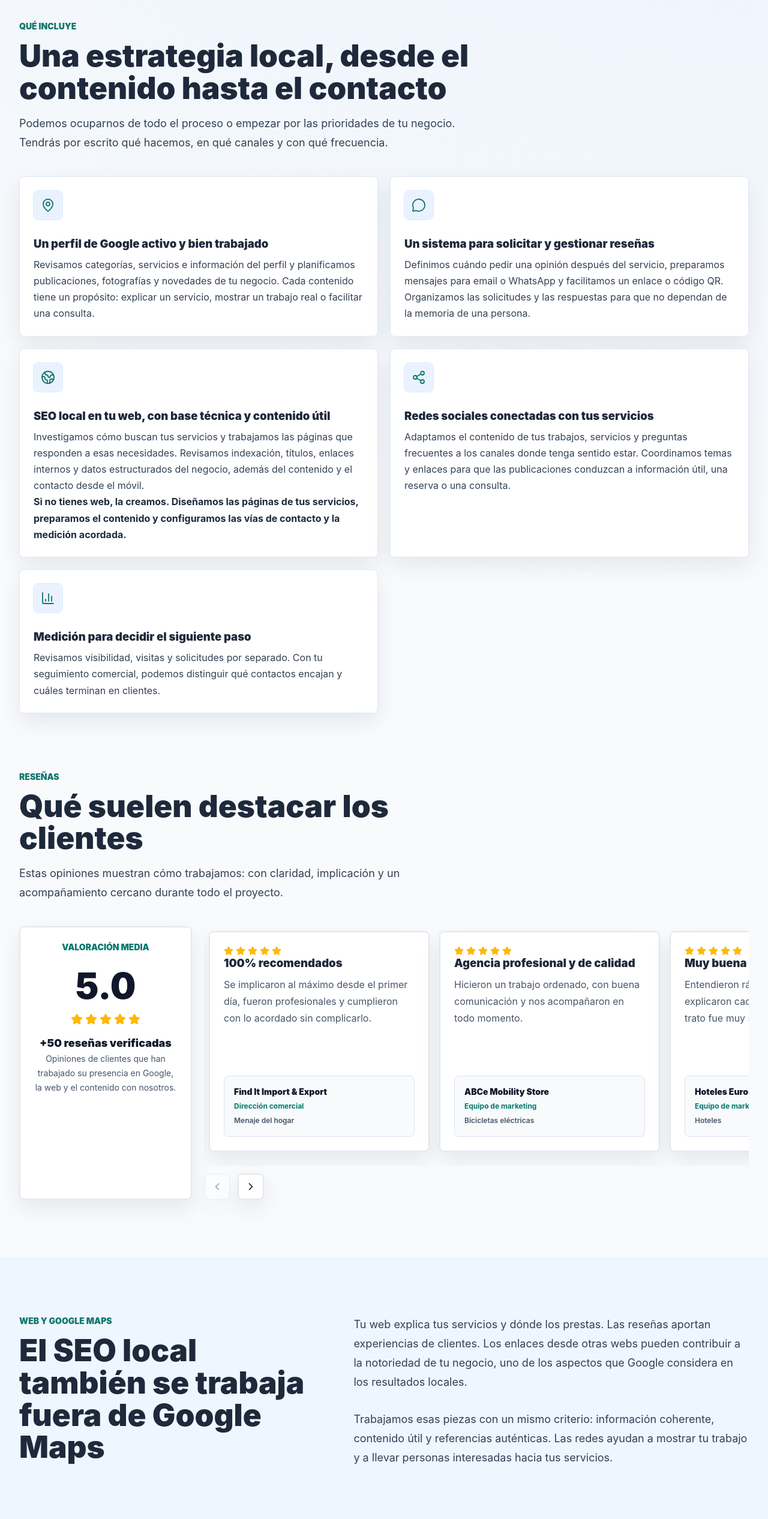
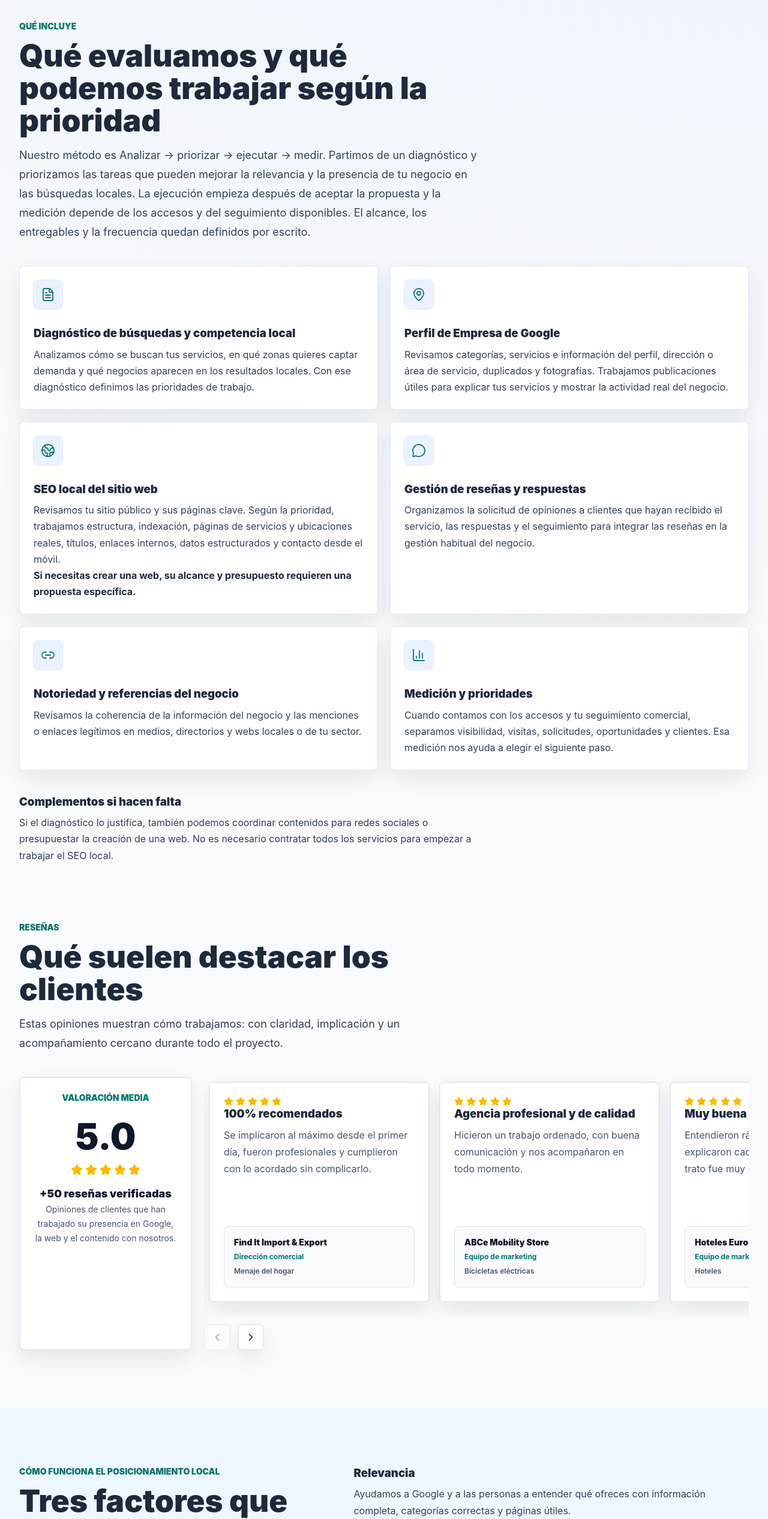
Before and after one commit to specialcowboy69/crecimiento-sin-complicaciones, a Next.js app: page /seo/local in a window 1280 px wide. Shown: the part 1644-4176 px from the top of the page at 60% size. Built offline with nearby package versions, Linux system fonts and the light colour scheme.

Commit message:
feat: explain seo local delivery method

```diff
--- a/app/seo/local/page.tsx
+++ b/app/seo/local/page.tsx
@@ -9,7 +9,6 @@ import {
   Link2,
   MapPin,
   MessageCircle,
-  Share2,
   ShieldCheck,
 } from "lucide-react";
 import { LandingServicesMenu } from "../../components/LandingServicesMenu";
@@ -124,29 +123,34 @@ const localReviewHighlights = [
 
 const workItems = [
   {
-    title: "Un perfil de Google activo y bien trabajado",
-    text: "Revisamos categorías, servicios e información del perfil y planificamos publicaciones, fotografías y novedades de tu negocio. Cada contenido tiene un propósito: explicar un servicio, mostrar un trabajo real o facilitar una consulta.",
+    title: "Diagnóstico de búsquedas y competencia local",
+    text: "Analizamos cómo se buscan tus servicios, en qué zonas quieres captar demanda y qué negocios aparecen en los resultados locales. Con ese diagnóstico definimos las prioridades de trabajo.",
+    icon: FileText,
+  },
+  {
+    title: "Perfil de Empresa de Google",
+    text: "Revisamos categorías, servicios e información del perfil, dirección o área de servicio, duplicados y fotografías. Trabajamos publicaciones útiles para explicar tus servicios y mostrar la actividad real del negocio.",
     icon: MapPin,
   },
   {
-    title: "Un sistema para solicitar y gestionar reseñas",
-    text: "Definimos cuándo pedir una opinión después del servicio, preparamos mensajes para email o WhatsApp y facilitamos un enlace o código QR. Organizamos las solicitudes y las respuestas para que no dependan de la memoria de una persona.",
+    title: "SEO local del sitio web",
+    text: "Revisamos tu sitio público y sus páginas clave. Según la prioridad, trabajamos estructura, indexación, páginas de servicios y ubicaciones reales, títulos, enlaces internos, datos estructurados y contacto desde el móvil.",
+    note: "Si necesitas crear una web, su alcance y presupuesto requieren una propuesta específica.",
+    icon: Globe2,
+  },
+  {
+    title: "Gestión de reseñas y respuestas",
+    text: "Organizamos la solicitud de opiniones a clientes que hayan recibido el servicio, las respuestas y el seguimiento para integrar las reseñas en la gestión habitual del negocio.",
     icon: MessageCircle,
   },
   {
-    title: "SEO local en tu web, con base técnica y contenido útil",
-    text: "Investigamos cómo buscan tus servicios y trabajamos las páginas que responden a esas necesidades. Revisamos indexación, títulos, enlaces internos y datos estructurados del negocio, además del contenido y el contacto desde el móvil.",
-    note: "Si no tienes web, la creamos. Diseñamos las páginas de tus servicios, preparamos el contenido y configuramos las vías de contacto y la medición acordada.",
-    icon: Globe2,
+    title: "Notoriedad y referencias del negocio",
+    text: "Revisamos la coherencia de la información del negocio y las menciones o enlaces legítimos en medios, directorios y webs locales o de tu sector.",
+    icon: Link2,
   },
   {
-    title: "Redes sociales conectadas con tus servicios",
-    text: "Adaptamos el contenido de tus trabajos, servicios y preguntas frecuentes a los canales donde tenga sentido estar. Coordinamos temas y enlaces para que las publicaciones conduzcan a información útil, una reserva o una consulta.",
-    icon: Share2,
-  },
-  {
-    title: "Medición para decidir el siguiente paso",
-    text: "Revisamos visibilidad, visitas y solicitudes por separado. Con tu seguimiento comercial, podemos distinguir qué contactos encajan y cuáles terminan en clientes.",
+    title: "Medición y prioridades",
+    text: "Cuando contamos con los accesos y tu seguimiento comercial, separamos visibilidad, visitas, solicitudes, oportunidades y clientes. Esa medición nos ayuda a elegir el siguiente paso.",
     icon: BarChart3,
   },
 ];
@@ -188,32 +192,32 @@ const process = [
   {
     step: "01",
     title: "Nos cuentas qué negocio tienes",
-    text: "Indica el nombre y la localidad. Puedes añadir tu web, perfil de Google o red social para que revisemos el negocio correcto. No necesitas tener todos los canales creados.",
+    text: "Indica el nombre, la localidad y los servicios que prestas. Puedes añadir tu web o Perfil de Empresa para que revisemos el negocio correcto.",
   },
   {
     step: "02",
     title: "Revisamos y te proponemos prioridades",
-    text: "Te explicamos qué vemos en la revisión inicial y qué servicios interesa impulsar. Si podemos ayudarte, recibirás una propuesta que conecte las tareas de Google, web, reseñas y contenido que necesites.",
+    text: "Te explicamos qué vemos en la revisión inicial y qué servicios interesa impulsar. Si podemos ayudarte, recibirás una propuesta para priorizar el trabajo de perfil, web, reputación y medición, con alcance, entregables y frecuencia por escrito.",
   },
   {
     step: "03",
     title: "Decides y ponemos en marcha lo acordado",
-    text: "Tras aceptar la propuesta, organizamos accesos y materiales y ejecutamos el trabajo. Si hace falta una web, la desarrollamos. En la gestión continua, planificamos contenidos y revisamos prioridades contigo.",
+    text: "La ejecución empieza después de aceptar la propuesta. Organizamos accesos y materiales, ejecutamos las tareas aprobadas y revisamos prioridades contigo. La medición depende de los accesos y del seguimiento comercial disponibles.",
   },
 ];
 
 const budgetItems = [
   {
-    title: "Una propuesta conectada, con tareas concretas",
-    text: "Definimos qué necesita tu perfil, qué contenidos hacen falta, cómo organizar las reseñas y qué conviene trabajar en la web y las redes. No hace falta empezar por todo a la vez.",
+    title: "Una propuesta priorizada, con tareas concretas",
+    text: "Definimos qué necesita tu perfil, qué conviene trabajar en tu sitio web, cómo organizar las reseñas y qué podemos medir. El alcance, los entregables y la frecuencia quedan definidos por escrito.",
   },
   {
     title: "Con tu web actual o con una nueva",
-    text: "Si ya tienes web, revisamos qué aprovechar y qué mejorar. Si no tienes, incluimos su creación en la propuesta, con páginas, funcionalidades y condiciones detalladas.",
+    text: "Si ya tienes web, revisamos qué aprovechar y qué mejorar. Si necesitas una nueva, podemos presupuestar su creación con páginas, funcionalidades y condiciones detalladas en una propuesta específica.",
   },
   {
     title: "Trabajo inicial y gestión continua, claramente definidos",
-    text: "El presupuesto distingue las tareas de puesta en marcha de las que requieren continuidad: publicaciones, gestión de reseñas, contenido social y revisión de resultados.",
+    text: "El presupuesto distingue las tareas de puesta en marcha de las que requieren continuidad: mantenimiento del perfil, gestión de reseñas y revisión de resultados. La creación web y los contenidos para redes sociales se presupuestan como complementos opcionales si hacen falta.",
   },
 ];
 
@@ -251,12 +255,12 @@ const faqs = [
   {
     question: "¿Cómo funciona el sistema de reseñas?",
     answer:
-      "Preparamos una invitación para clientes que hayan recibido el servicio y una forma sencilla de enviarla o acceder a ella. La opinión es libre: no compramos reseñas ni seleccionamos solo a quienes darían una valoración positiva.",
+      "Preparamos una invitación para clientes que hayan recibido el servicio y una forma sencilla de enviarla o acceder a ella. También definimos cómo responder y dar seguimiento para que las opiniones formen parte de la gestión habitual.",
   },
   {
     question: "¿Trabajar la web mejora también mi perfil de Maps?",
     answer:
-      "La web forma parte de la presencia del negocio que trabajamos junto al perfil. No es un traspaso automático de autoridad ni una garantía de posiciones.",
+      "La web y el Perfil de Empresa cumplen funciones distintas dentro de la estrategia local. Trabajamos cada uno según su función y medimos su evolución por separado dentro del alcance acordado.",
   },
   {
     question: "¿Tengo que contratar también redes sociales?",
@@ -315,7 +319,7 @@ const jsonLd = {
       serviceType: "SEO local y gestión del Perfil de Empresa en Google",
       url: pageUrl,
       description:
-        "Perfil de Empresa, contenidos, solicitud de reseñas, SEO de la web y redes sociales coordinados, con creación web cuando haga falta.",
+        "Diagnóstico de búsquedas y competencia local, Perfil de Empresa, SEO del sitio web, gestión de reseñas, notoriedad y medición.",
       provider: { "@id": `${SITE_URL}/#organization` },
       areaServed: { "@type": "Country", name: "España" },
     },
@@ -334,7 +338,7 @@ const jsonLd = {
 export const metadata: Metadata = {
   title: "Agencia SEO local",
   description:
-    "Conectamos Google Maps, reseñas, SEO de tu web y redes sociales. Si no tienes web, la creamos. Solicita tu auditoría gratuita.",
+    "SEO local para Google Maps y las búsquedas de tu zona. Auditoría gratuita del Perfil de Empresa y de las páginas clave de tu sitio público.",
   alternates: {
     canonical: pagePath,
   },
@@ -345,7 +349,7 @@ export const metadata: Metadata = {
   openGraph: {
     title: "Agencia SEO local",
     description:
-      "Google Maps, reseñas, SEO de tu web y redes sociales con una misma estrategia de captación.",
+      "Trabajamos tu Perfil de Empresa y el SEO de tu web según tus servicios, tu competencia y la zona donde atiendes.",
     url: pagePath,
     siteName: "Crecimiento sin complicaciones",
     locale: "es_ES",
@@ -517,10 +521,10 @@ export default function LocalSeoPage() {
             <div className="max-w-3xl">
               <p className="mb-3 text-sm font-black uppercase tracking-normal text-blue-400">Qué incluye</p>
               <h2 id="includes-title" className="text-3xl font-black text-slate-900 sm:text-4xl">
-                Una estrategia local, desde el contenido hasta el contacto
+                Qué evaluamos y qué podemos trabajar según la prioridad
               </h2>
               <p className={`mt-4 text-lg leading-8 text-slate-300 ${styles.intro}`}>
-                Podemos ocuparnos de todo el proceso o empezar por las prioridades de tu negocio. Tendrás por escrito qué hacemos, en qué canales y con qué frecuencia.
+                Nuestro método es Analizar → priorizar → ejecutar → medir. Partimos de un diagnóstico y priorizamos las tareas que pueden mejorar la relevancia y la presencia de tu negocio en las búsquedas locales. La ejecución empieza después de aceptar la propuesta y la medición depende de los accesos y del seguimiento disponibles. El alcance, los entregables y la frecuencia quedan definidos por escrito.
               </p>
             </div>
             <div className="mt-10 grid gap-5 md:grid-cols-2">
@@ -534,6 +538,12 @@ export default function LocalSeoPage() {
                   {item.note ? <p className={`mt-4 font-bold text-slate-900 ${styles.emphasis}`}>{item.note}</p> : null}
                 </article>
               ))}
+            </div>
+            <div className="mt-10 max-w-3xl">
+              <h3 className="text-xl font-black text-slate-900">Complementos si hacen falta</h3>
+              <p className={`mt-3 text-slate-300 ${styles.body}`}>
+                Si el diagnóstico lo justifica, también podemos coordinar contenidos para redes sociales o presupuestar la creación de una web. No es necesario contratar todos los servicios para empezar a trabajar el SEO local.
+              </p>
             </div>
           </section>
 
@@ -553,18 +563,25 @@ export default function LocalSeoPage() {
           <section className="bg-slate-900 px-4 py-16 sm:px-6 lg:px-8 lg:py-24" aria-labelledby="maps-web-title">
             <div className="mx-auto grid max-w-7xl gap-10 lg:grid-cols-[0.88fr_1.12fr]">
               <div>
-                <p className="mb-3 text-sm font-black uppercase tracking-normal text-blue-400">Web y Google Maps</p>
+                <p className="mb-3 text-sm font-black uppercase tracking-normal text-blue-400">Cómo funciona el posicionamiento local</p>
                 <h2 id="maps-web-title" className="text-3xl font-black text-slate-900 sm:text-4xl">
-                  El SEO local también se trabaja fuera de Google Maps
+                  Tres factores que condicionan los resultados locales
                 </h2>
               </div>
               <div className="grid gap-5 text-lg leading-8 text-slate-300">
-                <p className={styles.intro}>
-                  Tu web explica tus servicios y dónde los prestas. Las reseñas aportan experiencias de clientes. Los enlaces desde otras webs pueden contribuir a la notoriedad de tu negocio, uno de los aspectos que Google considera en los resultados locales.
-                </p>
-                <p className={styles.intro}>
-                  Trabajamos esas piezas con un mismo criterio: información coherente, contenido útil y referencias auténticas. Las redes ayudan a mostrar tu trabajo y a llevar personas interesadas hacia tus servicios.
-                </p>
+                <div>
+                  <h3 className="text-xl font-black text-slate-900">Relevancia</h3>
+                  <p className={`mt-3 ${styles.body}`}>Ayudamos a Google y a las personas a entender qué ofreces con información completa, categorías correctas y páginas útiles.</p>
+                </div>
+                <div>
+                  <h3 className="text-xl font-black text-slate-900">Distancia</h3>
+                  <p className={`mt-3 ${styles.body}`}>Analizamos cómo cambia tu visibilidad según dónde busca el usuario y nos centramos en las zonas que tu negocio atiende realmente.</p>
+                </div>
+                <div>
+                  <h3 className="text-xl font-black text-slate-900">Prominencia</h3>
+                  <p className={`mt-3 ${styles.body}`}>Trabajamos la reputación, las reseñas y las referencias relevantes del negocio en la web y en su sector.</p>
+                </div>
+                <p className={styles.intro}>La web, el perfil y las reseñas aportan señales distintas. Las trabajamos de forma coordinada para reforzar la relevancia, la confianza y la visibilidad local, y medimos su evolución por separado.</p>
               </div>
             </div>
           </section>
@@ -630,7 +647,7 @@ export default function LocalSeoPage() {
               <div className="max-w-3xl">
                 <p className="mb-3 text-sm font-black uppercase tracking-normal text-blue-400">Proceso</p>
                 <h2 id="process-title" className="text-3xl font-black text-slate-900 sm:text-4xl">
-                  Del primer análisis a un trabajo definido
+                  Analizar → priorizar → ejecutar → medir
                 </h2>
               </div>
               <div className="mt-10 grid gap-4">
@@ -678,7 +695,7 @@ export default function LocalSeoPage() {
                   Sabrás qué hacemos y qué queda por hacer
                 </h2>
                 <p className={`mt-5 text-lg leading-8 text-slate-300 ${styles.intro}`}>
-                  En Crecimiento sin complicaciones podemos coordinar tu perfil de Google, el SEO de tu web, los contenidos, las reseñas y las redes sociales. Tendrás una hoja de ruta común y el alcance por escrito.
+                  En Crecimiento sin complicaciones te ayudamos a priorizar el trabajo de perfil, web, reputación y medición. Tendrás una hoja de ruta con tareas aprobadas y el alcance por escrito.
                 </p>
               </div>
               <div className="grid gap-5 md:grid-cols-3">
```
Also changed, not shown: 1 other file (tests, documents, lock files or other folders).
